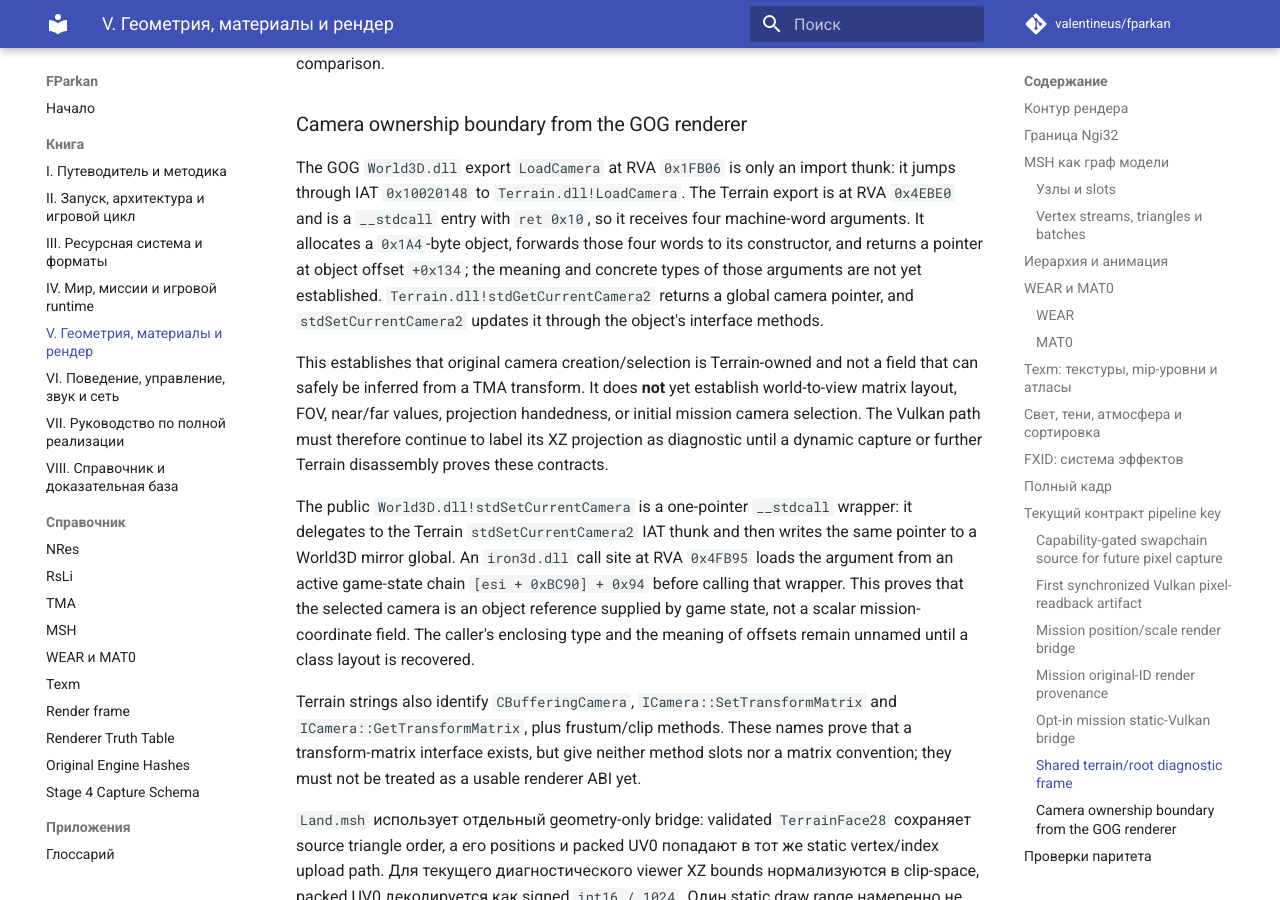
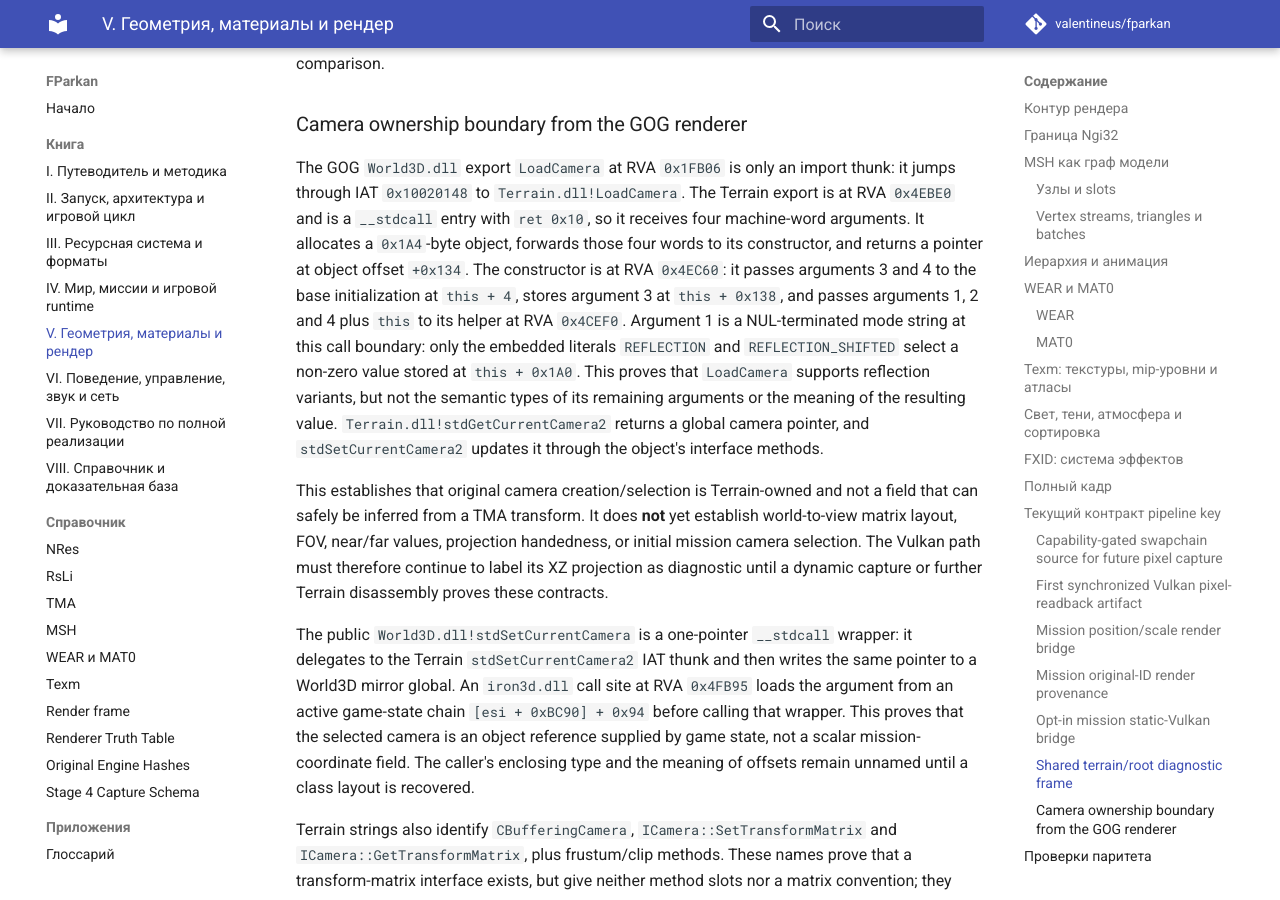
Before and after one commit to valentineus/fparkan, an MkDocs documentation site: the page built from docs/tomes/05-render.md, in a window 1280 px wide and 900 px high, scrolled down 21234 px. Built offline with MkDocs 1.6.1 and Material for MkDocs 9.7.7, drawn with Linux system fonts in a browser that asks for light colours; comment, search, counter and statistics services are not loaded.

Commit message:
docs(render): recover camera reflection factory ABI

```diff
--- a/docs/tomes/05-render.md
+++ b/docs/tomes/05-render.md
@@ -1009,9 +1009,16 @@ thunk: it jumps through IAT `0x10020148` to `Terrain.dll!LoadCamera`. The
 Terrain export is at RVA `0x4EBE0` and is a `__stdcall` entry with `ret 0x10`,
 so it receives four machine-word arguments. It allocates a `0x1A4`-byte object,
 forwards those four words to its constructor, and returns a pointer at object
-offset `+0x134`; the meaning and concrete types of those arguments are not yet
-established. `Terrain.dll!stdGetCurrentCamera2` returns a global camera pointer,
-and `stdSetCurrentCamera2` updates it through the object's interface methods.
+offset `+0x134`. The constructor is at RVA `0x4EC60`: it passes arguments 3 and
+4 to the base initialization at `this + 4`, stores argument 3 at `this + 0x138`,
+and passes arguments 1, 2 and 4 plus `this` to its helper at RVA `0x4CEF0`.
+Argument 1 is a NUL-terminated mode string at this call boundary: only the
+embedded literals `REFLECTION` and `REFLECTION_SHIFTED` select a non-zero value
+stored at `this + 0x1A0`. This proves that `LoadCamera` supports reflection
+variants, but not the semantic types of its remaining arguments or the meaning
+of the resulting value. `Terrain.dll!stdGetCurrentCamera2` returns a global
+camera pointer, and `stdSetCurrentCamera2` updates it through the object's
+interface methods.
 
 This establishes that original camera creation/selection is Terrain-owned and
 not a field that can safely be inferred from a TMA transform. It does **not**
```
Also changed, not shown: docs/reference/render-frame.md (+10 -0 lines).
